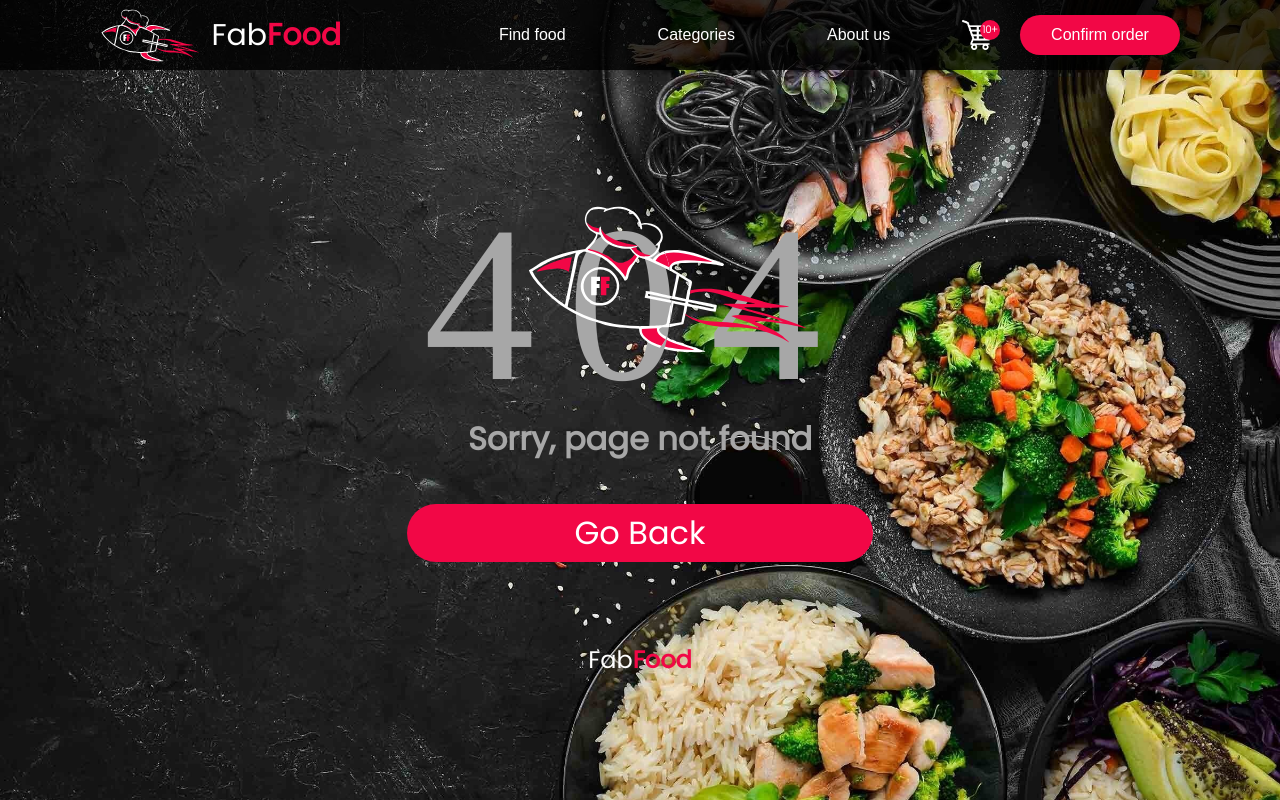
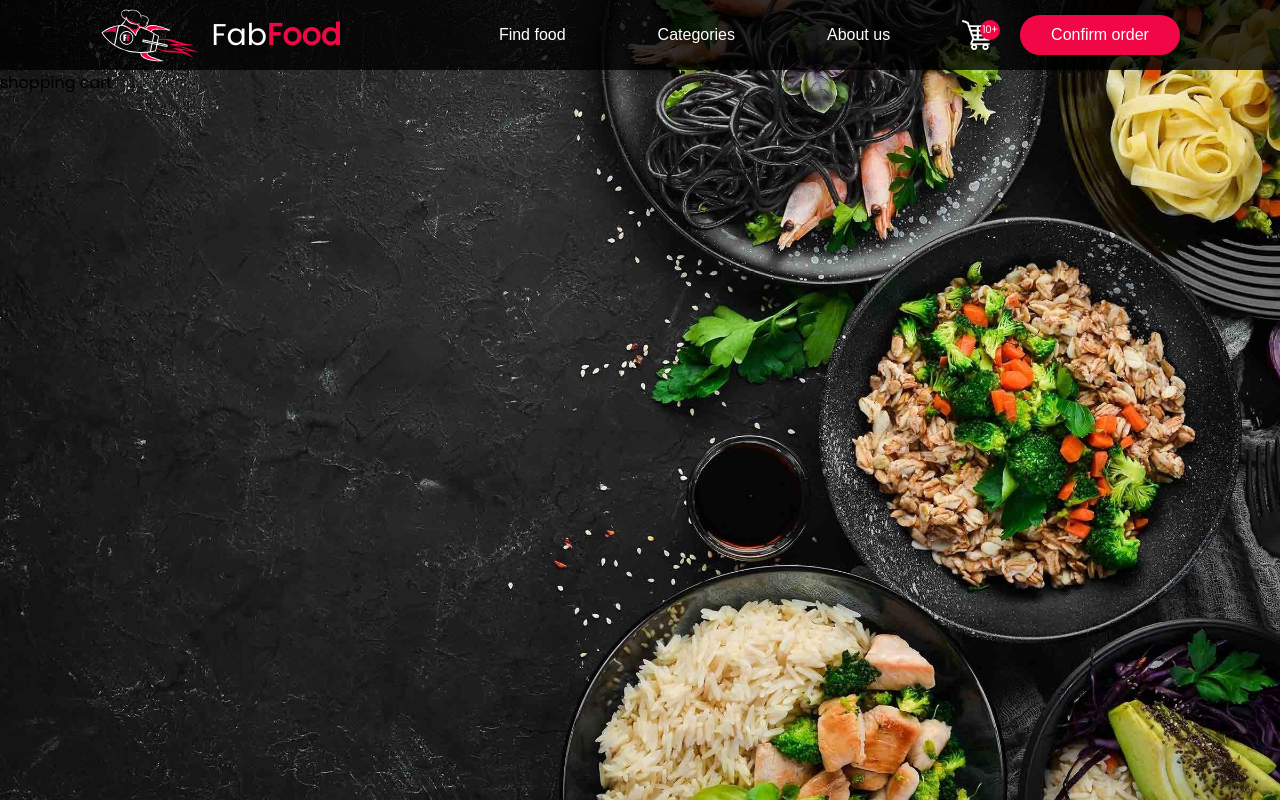
Before and after one commit to FabianXRL16/FabFood, a Vue app: page /shoppingcart in a window 1280 px wide. Before the commit this address had no page. Built offline with nearby package versions, Linux system fonts and the light colour scheme.

Commit message:
Page of Shopping Cart creation

```diff
--- a/src/router.js
+++ b/src/router.js
@@ -2,6 +2,7 @@ import Vue from 'vue'
 import Router from 'vue-router'
 import Home from '@/views/Home.vue'
 import FindFood from '@/views/FindFood.vue'
+import ShoppingCart from '@/views/ShoppingCart.vue'
 import Error from '@/views/Error.vue'
 
 Vue.use(Router)
@@ -23,6 +24,11 @@ export default new Router({
             path: '*',
             name: Error,
             component: Error
+        },
+        {
+            path: '/shoppingcart',
+            name: ShoppingCart,
+            component: ShoppingCart
         }
     ]
 })
--- /dev/null
+++ b/src/views/ShoppingCart.vue
@@ -0,0 +1,5 @@
+<template>
+    <div>
+        shopping cart
+    </div>
+</template>
```
